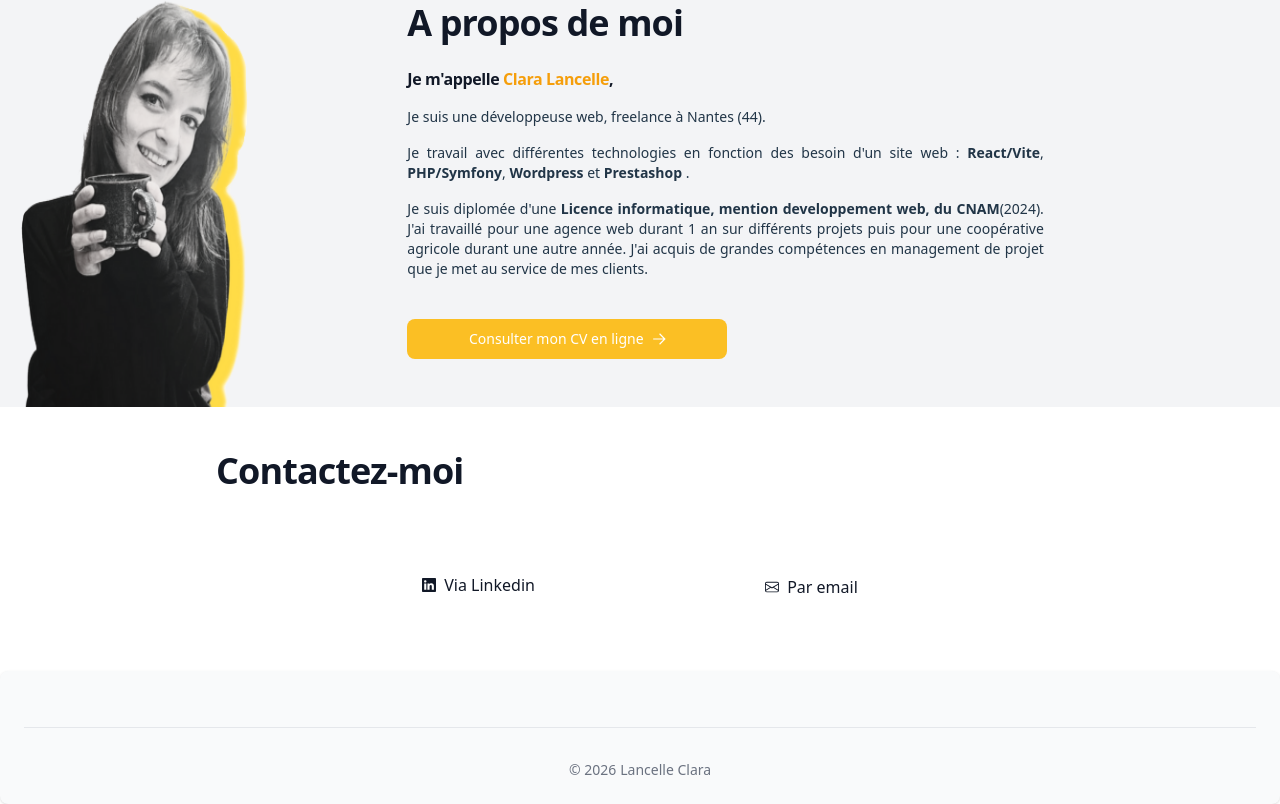
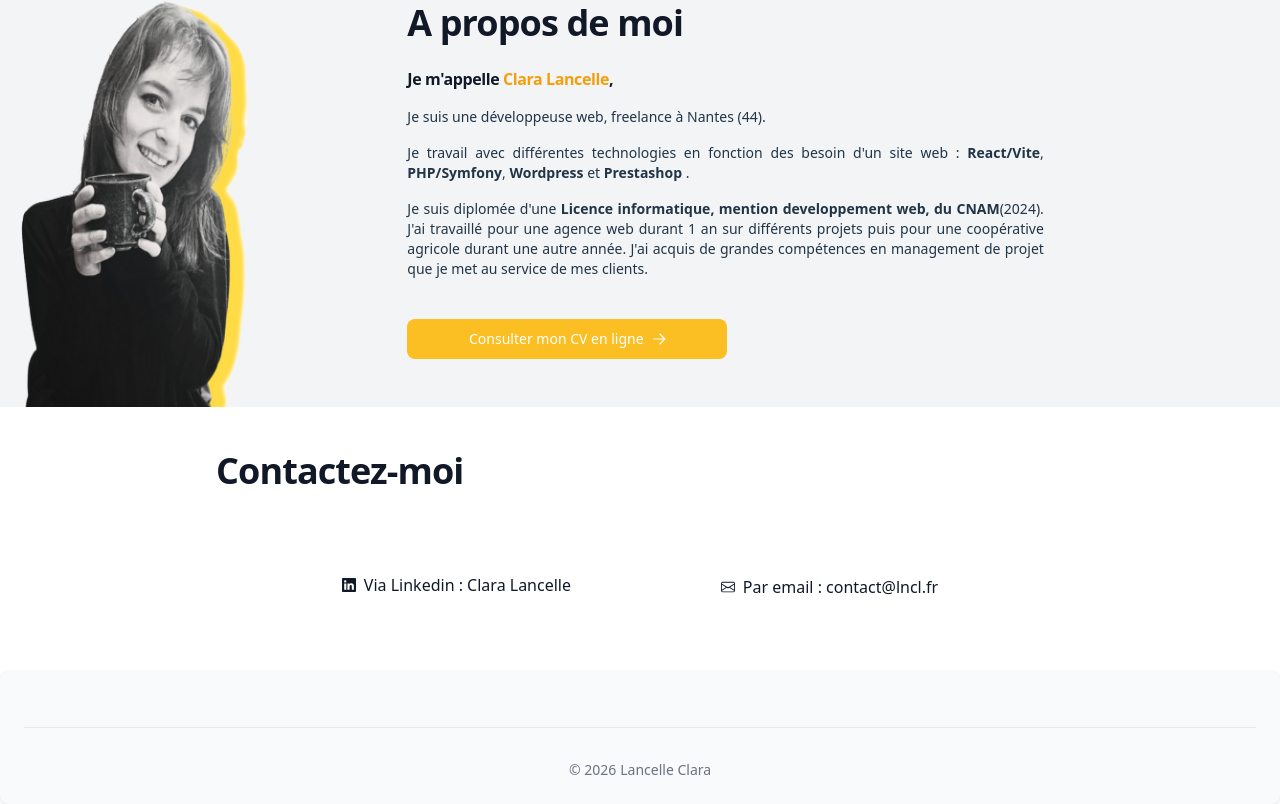
Before and after one commit to clara-lancelle/portfolio2026, a React app: page / in a window 1280 px wide. Shown: the part 1061-1865 px from the top of the page. Built offline with nearby package versions, Linux system fonts and the light colour scheme; the HTML template or start-up script is replaced by a standard one.

Commit message:
add email adress, downsize banner

```diff
--- a/src/Components/Contact.jsx
+++ b/src/Components/Contact.jsx
@@ -14,10 +14,14 @@ export default function Contact() {
                     to={`https://www.linkedin.com/in/clara-lancelle-159634238/`}
                     target="_blank"
                 >
-                    <ListItem icon={BsLinkedin}> Via Linkedin</ListItem>
+                    <ListItem icon={BsLinkedin}>
+                        Via Linkedin : Clara Lancelle{" "}
+                    </ListItem>
                 </Link>
                 <Link className="text-gray-900" to={"mailto:contact@lncl.fr"}>
-                    <ListItem icon={BsEnvelope}>Par email</ListItem>
+                    <ListItem icon={BsEnvelope}>
+                        Par email : contact@lncl.fr{" "}
+                    </ListItem>
                 </Link>
             </List>
         </section>
```
Also changed, not shown: src/assets/banner.png (deleted), src/assets/banner2.png.
